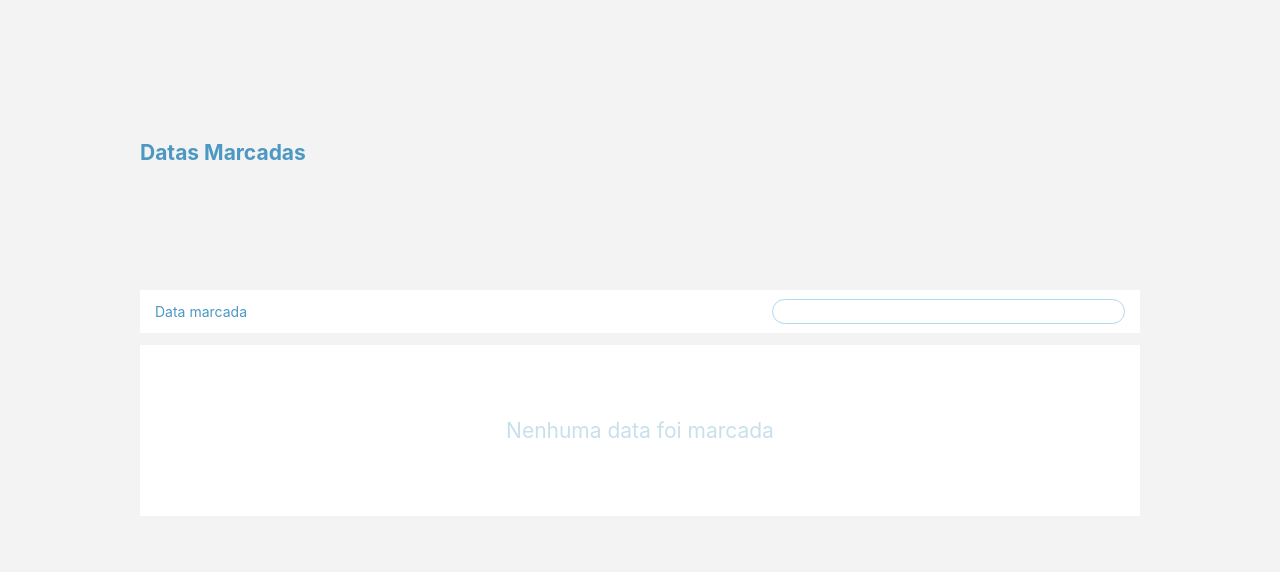
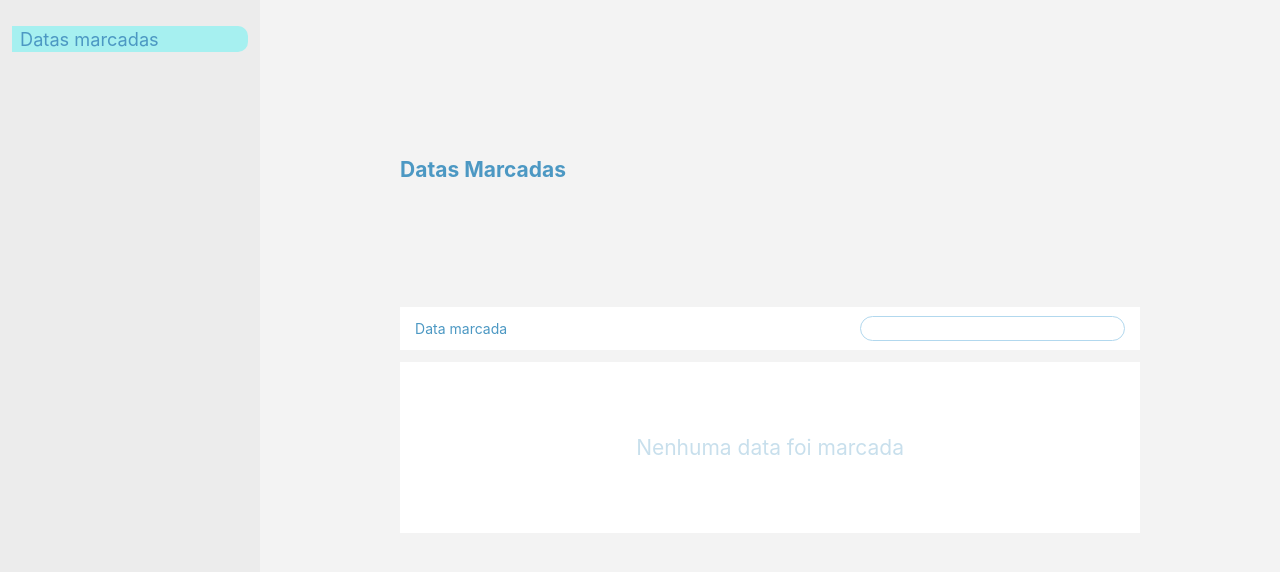
Before and after one commit to petersonddb/introduction-to-web-development, a React (Create React App) app: page / in a window 1280 px wide. Shown: the top 572 px of the page. Built offline with nearby package versions, Linux system fonts and the light colour scheme; no server answers.

Commit message:
Add a navigation sidebar

```diff
--- a/src/App.css
+++ b/src/App.css
@@ -1,3 +1,14 @@
 .app-container {
-  margin: 10em;
+  display: flex;
+  height: 100vh;
 }
+
+.app-container .menu {
+  flex-grow: 0.2;
+}
+
+.app-container .ticked-dates {
+  flex-grow: 1;
+  padding: 10em;
+  overflow: auto;
+}
--- a/src/App.js
+++ b/src/App.js
@@ -1,10 +1,12 @@
 import './App.css';
+import Menu from './Menu/Menu';
 import TickedDates from './TickedDates/TickedDates';
 
 function App() {
   return (
     <main className="app-container">
-      <TickedDates />
+      <Menu className="menu" />
+      <TickedDates className="ticked-dates" />
     </main>
   );
 }
--- /dev/null
+++ b/src/Menu/Menu.css
@@ -0,0 +1,22 @@
+.menu {
+  background: #ECECEC;
+  padding: 26px 12px;
+}
+
+.menu ul {
+  margin: 0;
+  padding: 0;
+}
+
+.menu ul li {
+  padding: 2px 8px;
+  font-size: 1.3em;
+  list-style: none;
+  text-align: left;
+  margin-bottom: 12px;
+}
+
+.menu ul li.active {
+  border-radius: 0 10px 10px 0;
+  background: #A6F0F0;
+}
--- /dev/null
+++ b/src/Menu/Menu.js
@@ -0,0 +1,12 @@
+import './Menu.css';
+const Menu = () => {
+  return (
+    <nav className="menu">
+      <ul>
+        <li className="active">Datas marcadas</li>
+      </ul>
+    </nav>
+  );
+}
+
+export default Menu;
```
